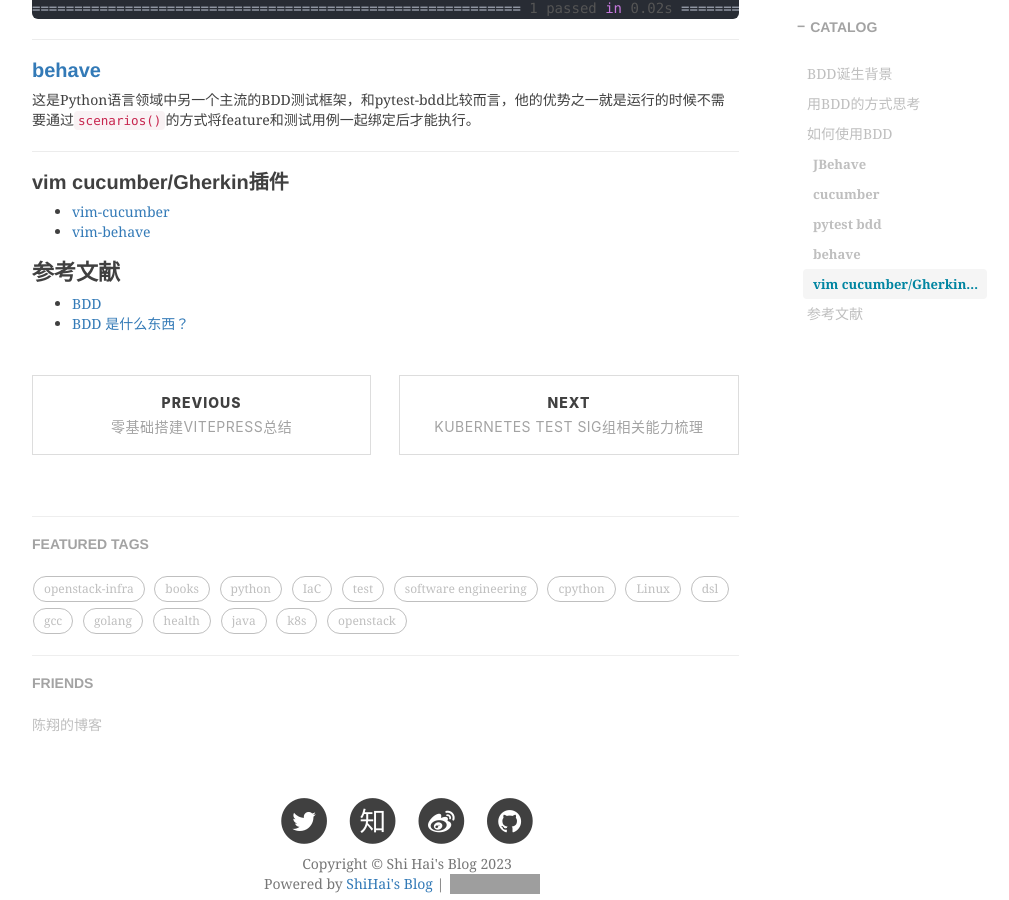
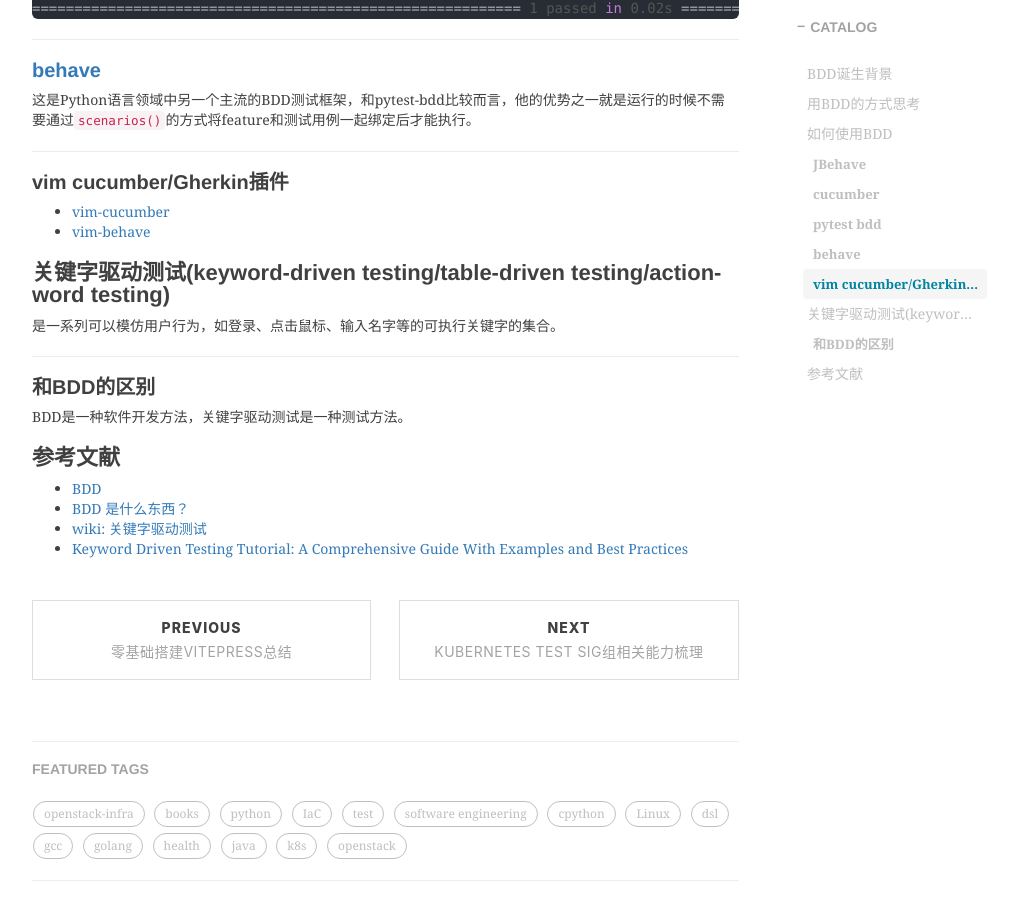
Before and after one commit to shihai1991/shihai1991.github.io, a Jekyll site: the page built from _posts/2023-06-12-BDD学习.md, in a window 1280 px wide and 900 px high, scrolled down 2020 px. Shown: the whole window, without its empty margins (233-1242 px from the left). Built offline with Jekyll 4.4.1, drawn with Linux system fonts in a browser that asks for light colours; nearby versions of some CDN libraries; comment, search, counter and statistics services are not loaded; grey boxes are pictures that could not be loaded.

Commit message:
Update 2023-06-12-BDD学习.md

```diff
--- a/_posts/2023-06-12-BDD学习.md
+++ b/_posts/2023-06-12-BDD学习.md
@@ -89,6 +89,14 @@
 - [vim-cucumber](https://github.com/tpope/vim-cucumber/tree/master)
 - [vim-behave](https://github.com/avanzzzi/behave.vim/tree/master)
 
+# 关键字驱动测试(keyword-driven testing/table-driven testing/action-word testing)
+是一系列可以模仿用户行为，如登录、点击鼠标、输入名字等的可执行关键字的集合。
+
+## 和BDD的区别
+BDD是一种软件开发方法，关键字驱动测试是一种测试方法。
+
 # 参考文献
 - [BDD](https://dannorth.net/introducing-bdd/)
 - [BDD 是什么东西？](https://time.geekbang.org/column/article/417462)
+- [wiki: 关键字驱动测试](https://zh.wikipedia.org/zh-cn/%E5%85%B3%E9%94%AE%E5%AD%97%E9%A9%B1%E5%8A%A8%E6%B5%8B%E8%AF%95)
+- [Keyword Driven Testing Tutorial: A Comprehensive Guide With Examples and Best Practices](https://www.lambdatest.com/learning-hub/keyword-driven-testing)
```
